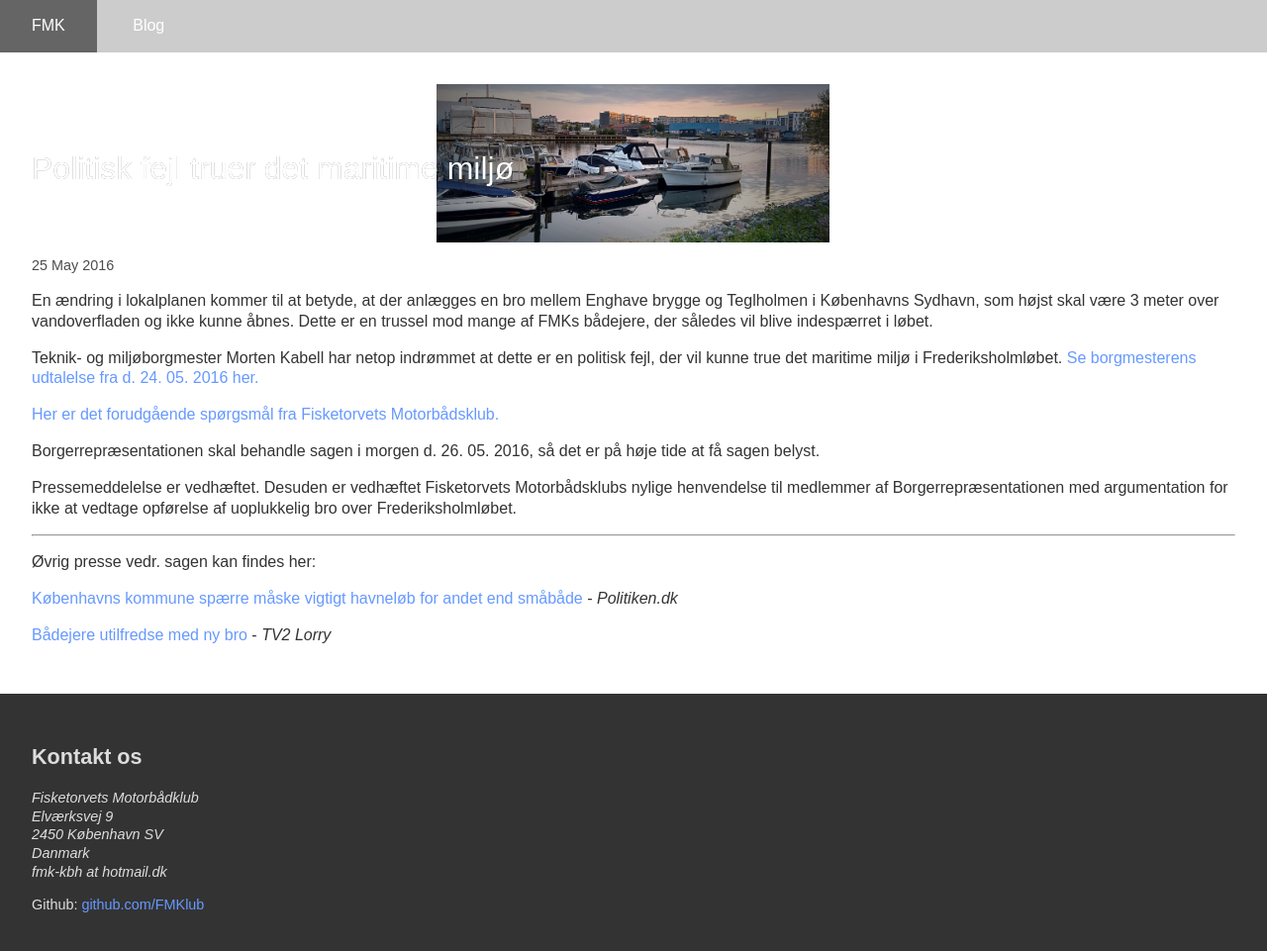
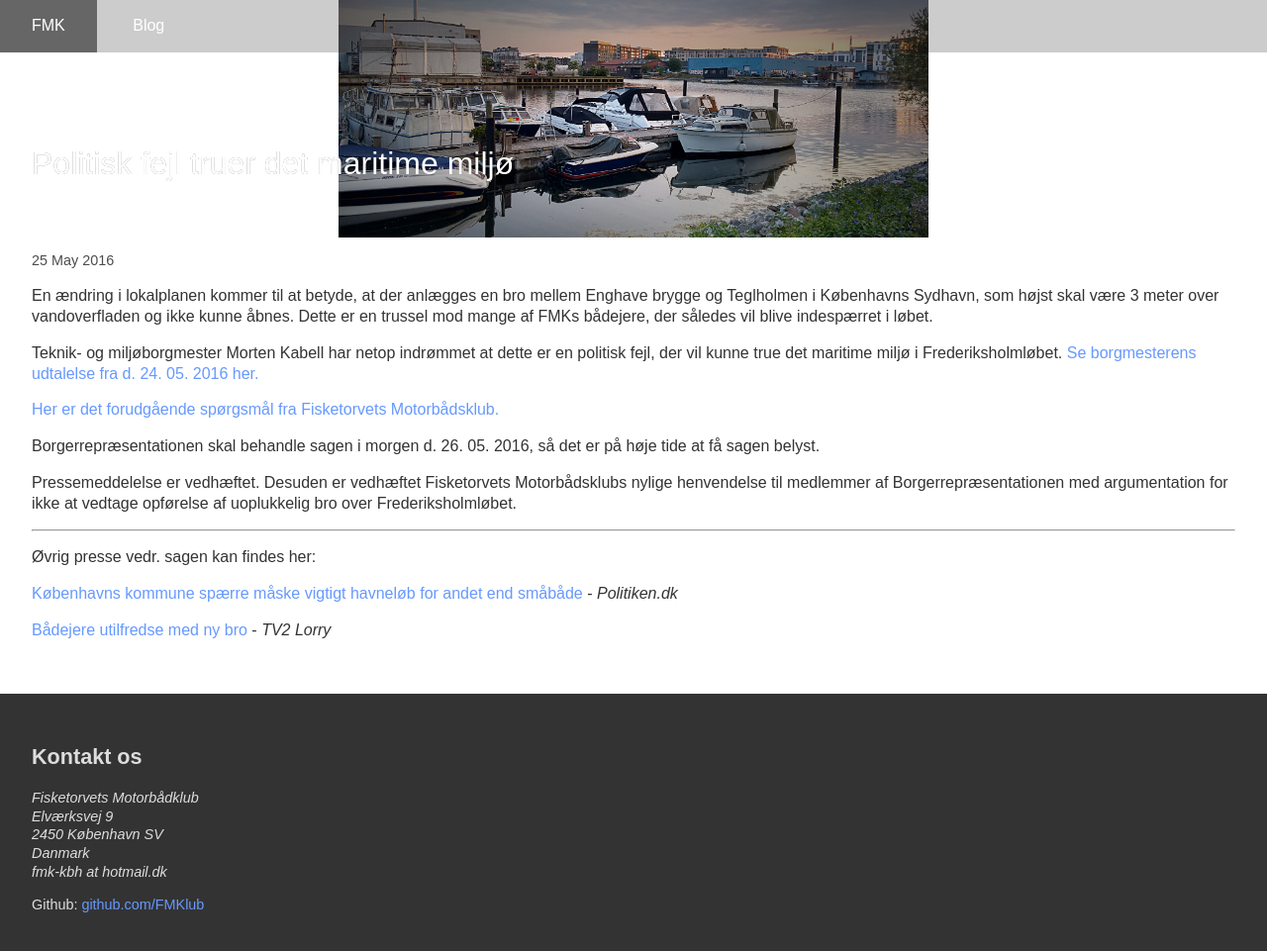
Before and after one commit to fisketorvetsmotorbaadklub/fisketorvetsmotorbaadklub.github.io, a Jekyll site: the page built from index.html, in a window 1280 px wide and 970 px high. Shown: the top 961 px of the window at 99% size. Built offline with Jekyll 4.4.1, drawn with Linux system fonts in a browser that asks for light colours.

Commit message:
Update main.css

```diff
--- a/css/main.css
+++ b/css/main.css
@@ -24,6 +24,11 @@
 
 nav {
   background-color: rgba(0,0,0,0.2);
+  position: fixed;
+  top: 0;
+  left: 0;
+  right: 0;
+  z-index: 2;
 }
 
 nav a,
@@ -41,6 +46,7 @@
 article {
   background-color: #fff;
   padding: 2rem;
+  flex: 1;
 }
 
 footer {
@@ -52,11 +58,11 @@
 
 .nice-header {
   position: relative;
-  margin: 0 -2rem;
+  margin: -2rem -2rem 0;
   background-repeat: no-repeat;
   background-position: center center;
   background-size: auto 100%;
-  min-height: 10rem;
+  min-height: 15rem;
 }
 
 .nice-header--title {
```
